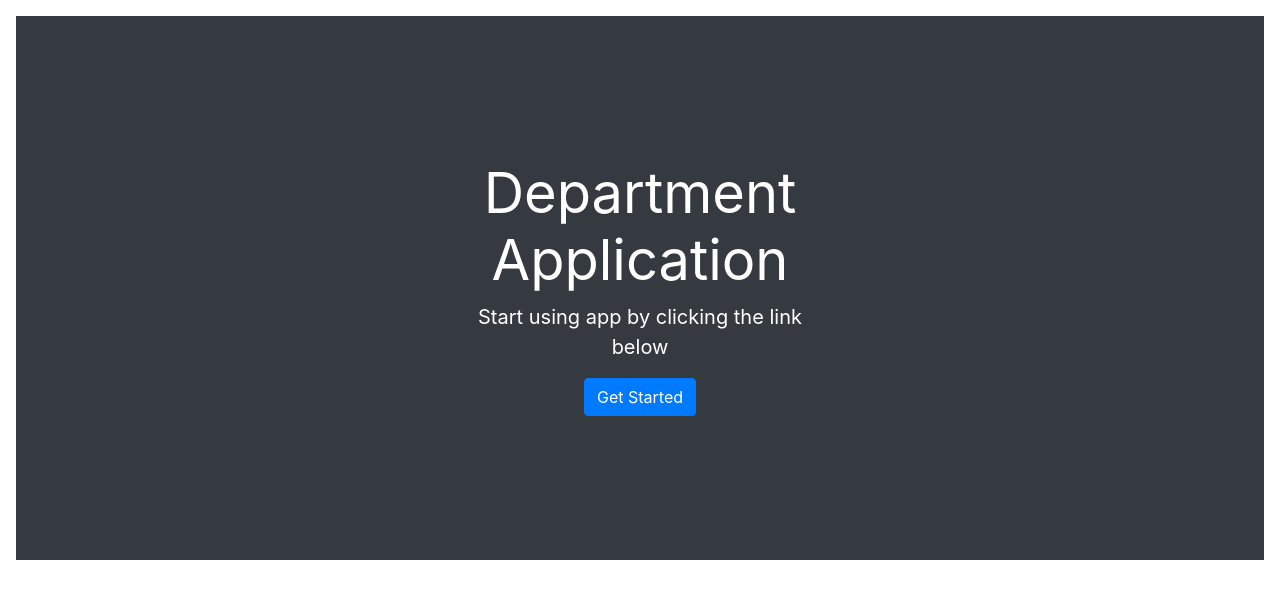
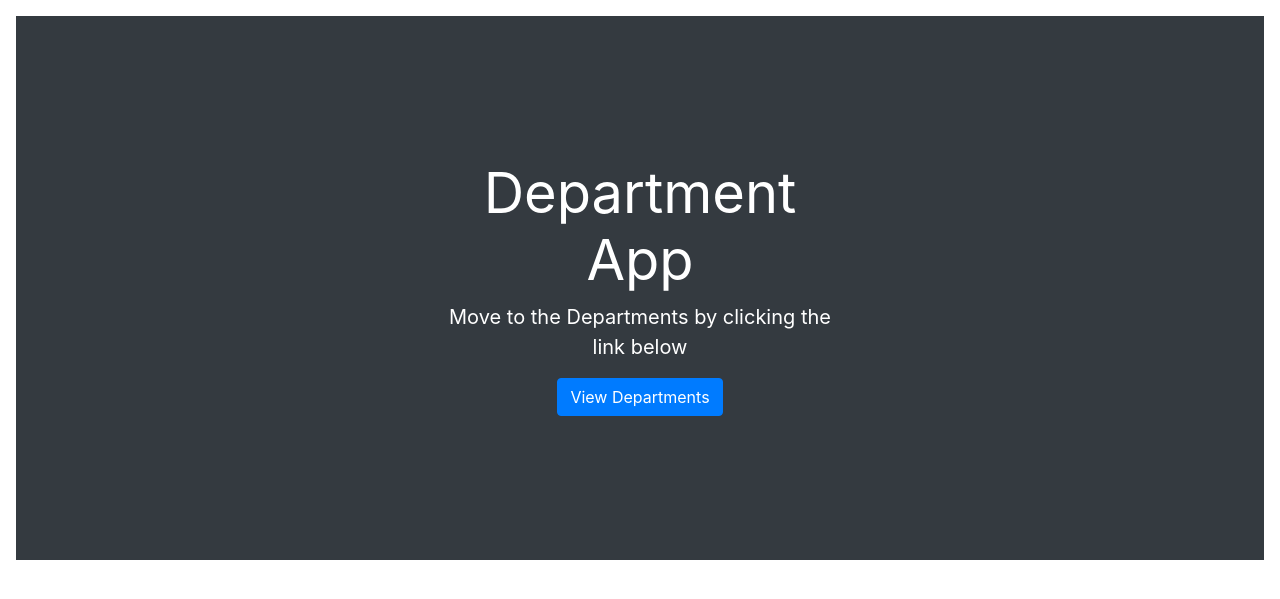
Before and after one commit to Xckannyem/epam-winter-2021-final-project, a Flask app: page /home in a window 1280 px wide. Shown: the part 56-655 px from the top of the page. Run offline with Flask 2, Linux system fonts and the light colour scheme; the visitor is signed in with stand-in values (Sample User, id 1); data comes from the database, SQL or seed files in the repository; some libraries are stand-ins or nearby versions.

Commit message:
update link from home page if user is authenticated

```diff
--- a/department_app/templates/home.html
+++ b/department_app/templates/home.html
@@ -5,9 +5,14 @@ Welcome
 {% block content %}
 <div class="position-relative overflow-hidden p-3 p-md-5 m-md-3 text-center bg-dark" style="color:white">
     <div class="col-md-5 p-lg-5 mx-auto my-5">
-        <h1 class="display-4 font-weight-normal">Department Application</h1>
+        <h1 class="display-4 font-weight-normal">Department App</h1>
+        {% if current_user.is_authenticated %}
+        <p class="lead font-weight-normal">Move to the Departments by clicking the link below</p>
+        <a class="btn btn-primary" href="{{ url_for('user.show_departments') }}">View Departments</a>
+        {% else %}
         <p class="lead font-weight-normal">Start using app by clicking the link below</p>
         <a class="btn btn-primary" href="{{ url_for('user.login_page') }}">Get Started</a>
+        {% endif %}
     </div>
 </div>
 {% endblock %}
```
